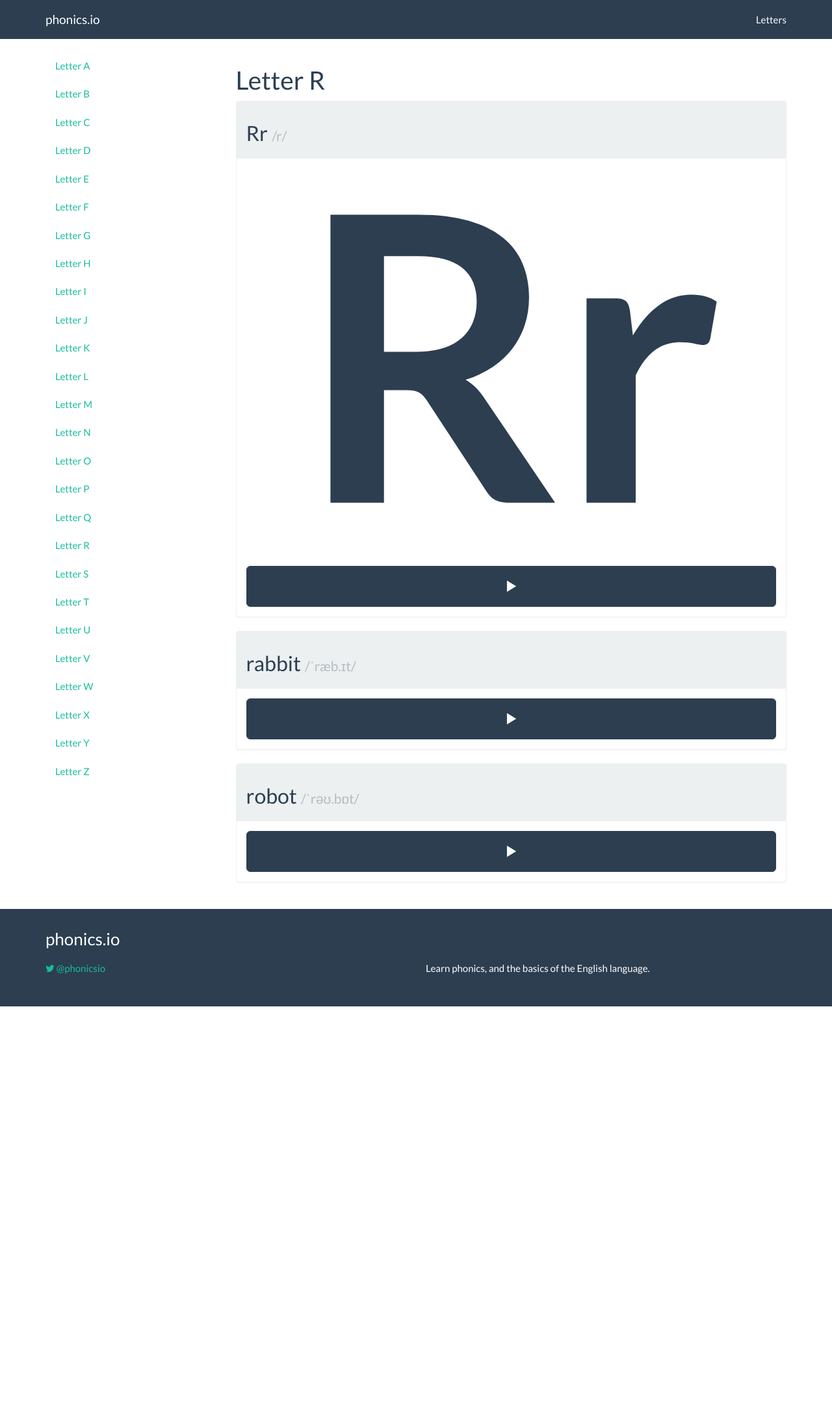
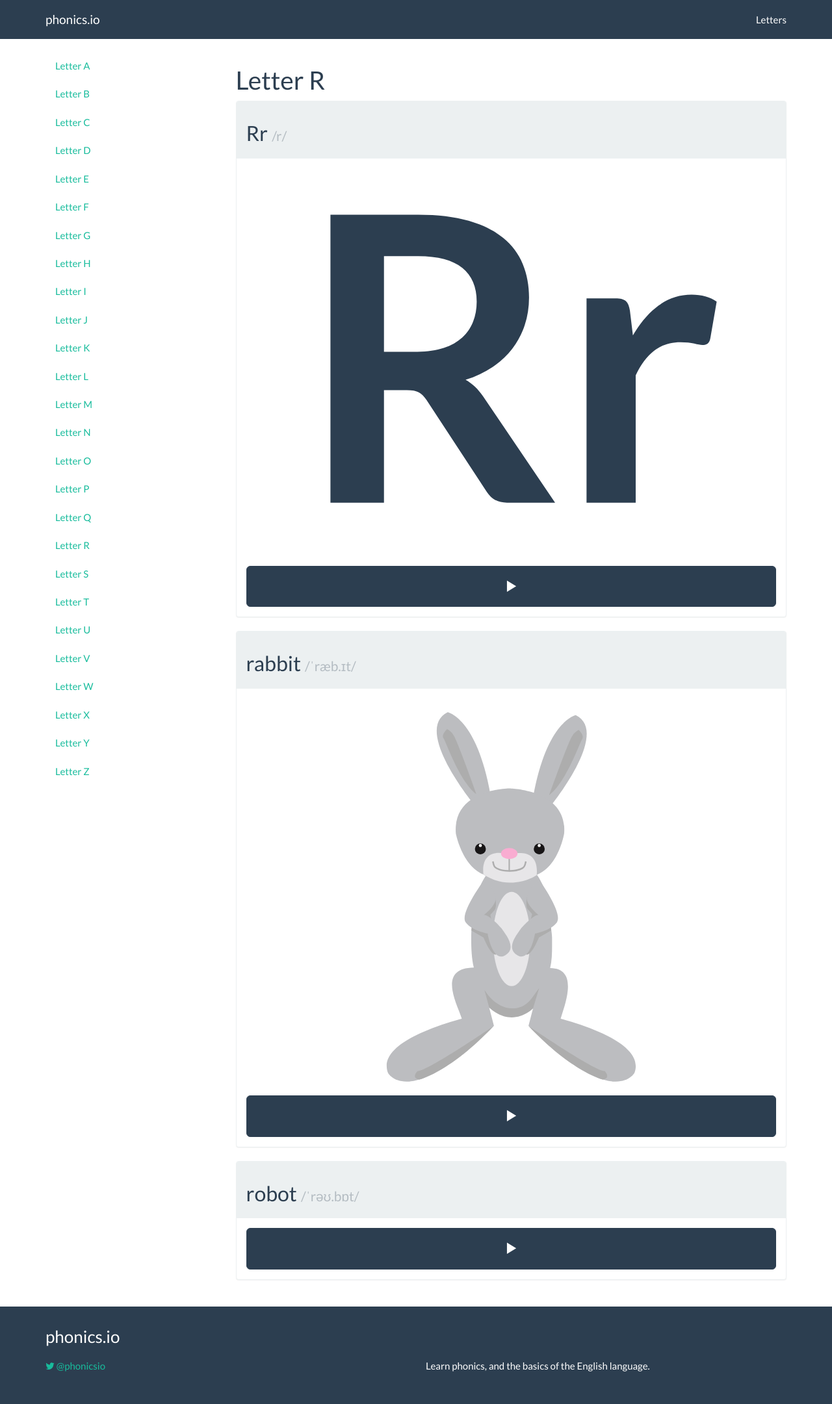
Before and after one commit to irmbrady/phonics.io, a Jekyll site: the page built from letters/r.html, in a window 1280 px wide. Shown: the whole page at 65% size. Built offline with Jekyll 4.4.1, drawn with Linux system fonts in a browser that asks for light colours; nearby versions of some CDN libraries; before the commit the page ends 1549 px from its top, so only the background shows below that.

Commit message:
Added rabbit svg

```diff
--- a/letters/r.html
+++ b/letters/r.html
@@ -26,7 +26,7 @@
     <h2>rabbit <small>/ˈræb.ɪt/</small></h2>
   </div>
   <div class="panel-body">
-    <!-- <img src="/../resources/images/XX.svg" alt="XX" style="width: 100%; display: block;"/> -->
+    <img src="/../resources/images/rabbit.svg" alt="rabbit" style="width: 100%; display: block;"/>
     <audio id="say-rabbit">
       <source src="/../resources/sounds/mp3/rabbit.mp3" type="audio/mpeg" />
       <source src="/../resources/sounds/ogg/rabbit.ogg" type="audio/ogg" />
```
Also changed, not shown: resources/images/rabbit.svg (added).
